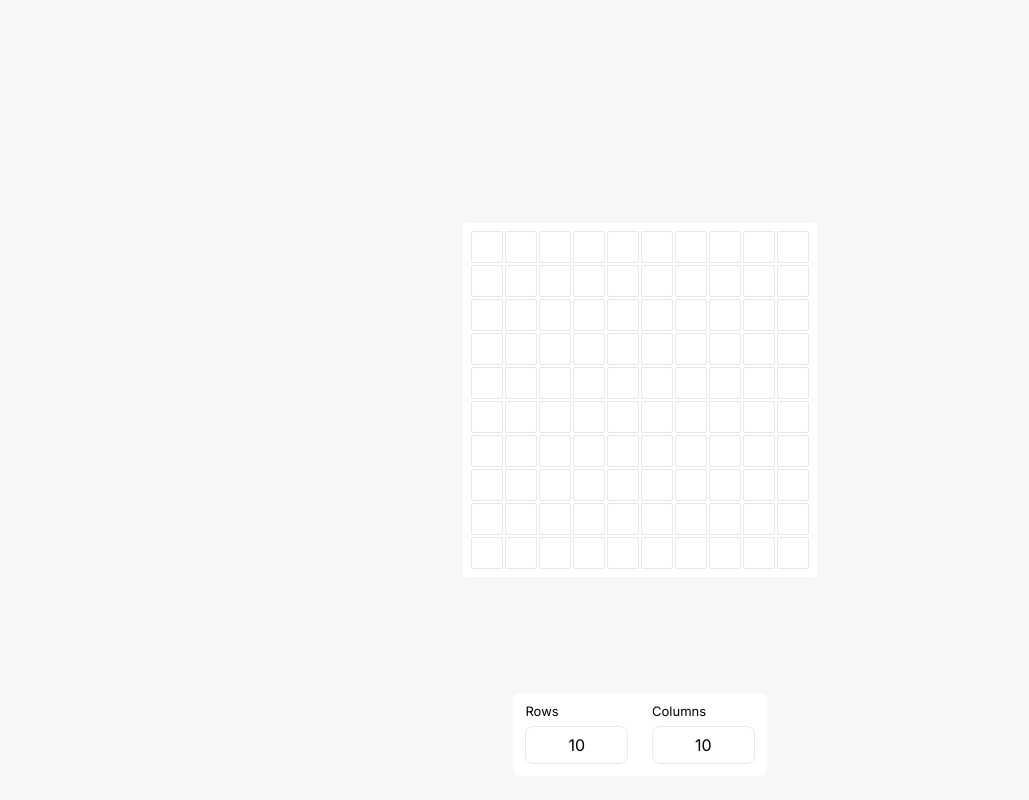
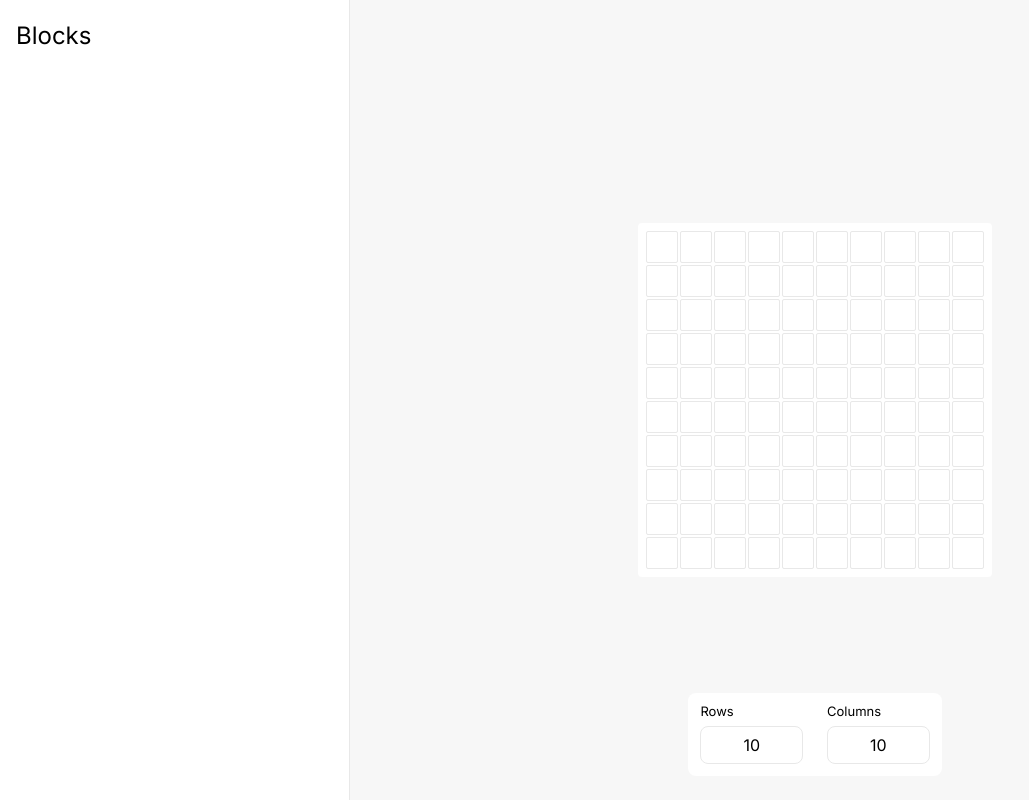
Before and after one commit to KevinElberger/buildcraft, a Next.js app: page / in a window 1280 px wide. Shown: the whole page, without its empty margins (0-1029 px from the left). Built offline with nearby package versions, Linux system fonts and the light colour scheme; some icons are missing.

Commit message:
Add H2 styled component, WIP Sidebar

```diff
--- /dev/null
+++ b/features/sidebar/Sidebar.tsx
@@ -0,0 +1,21 @@
+import * as React from 'react';
+import styled from 'styled-components';
+import { H2 } from '../../shared/components/H2';
+
+export default function Sidebar() {
+  return (
+    <SidebarLayout data-testid="sidebar">
+      <H2>Blocks</H2>
+    </SidebarLayout>
+  );
+}
+
+const SidebarLayout = styled.div`
+  display: flex;
+  height: 100%;
+  padding: 24px 16px;
+  min-width: 350px;
+  position: relative;
+  background: ${({ theme }) => theme.white};
+  border-right: 1px solid ${({ theme }) => theme.lightgrey};
+`;
--- a/pages/index.tsx
+++ b/pages/index.tsx
@@ -1,10 +1,12 @@
 import type { NextPage } from 'next'
 import styled from 'styled-components'
 import Map from '../features/map/Map';
+import Sidebar from '../features/sidebar/Sidebar';
 
 const Builder: NextPage = () => {
   return (
     <Wrapper>
+      <Sidebar />
       <Map />
     </Wrapper>
   )
--- /dev/null
+++ b/shared/components/H2/index.tsx
@@ -0,0 +1,7 @@
+import styled from 'styled-components';
+
+export const H2 = styled.h2`
+  margin: 0;
+  font-size: 24px;
+  font-weight: 500;
+`;
```
